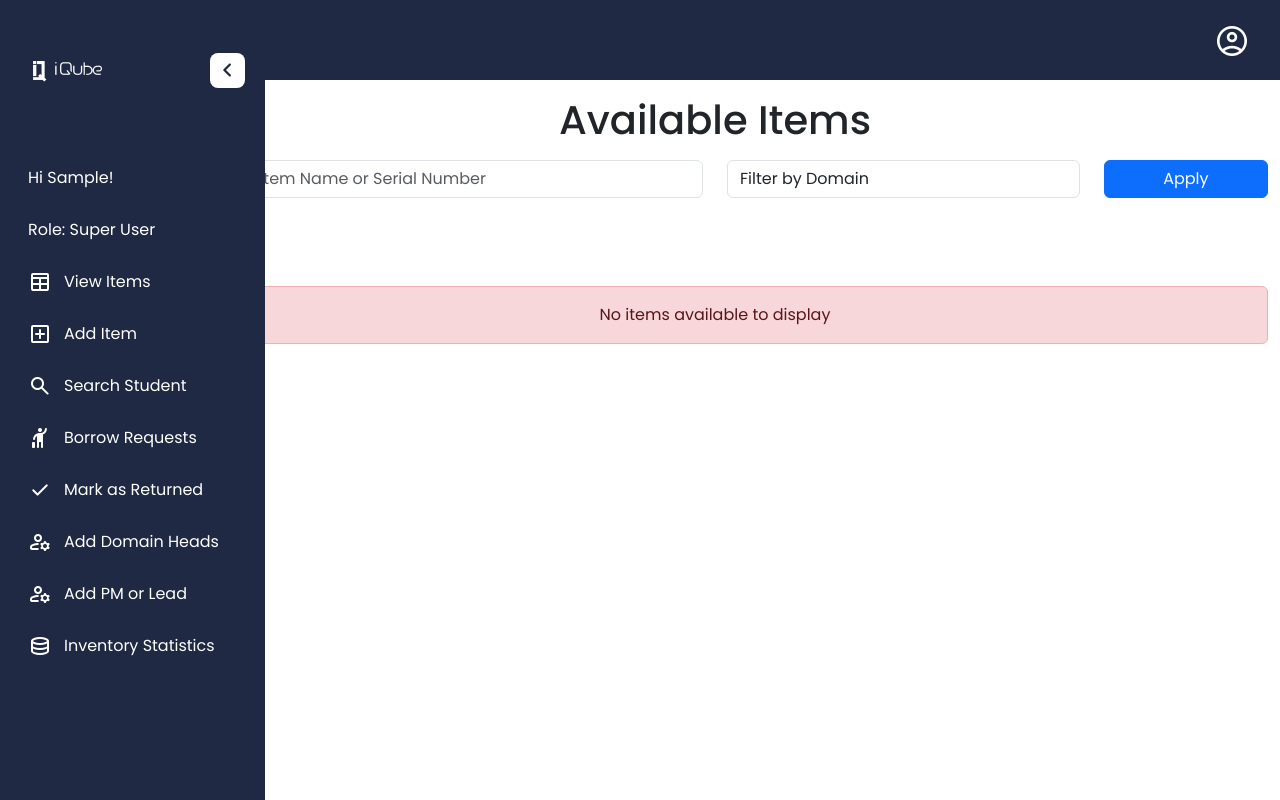
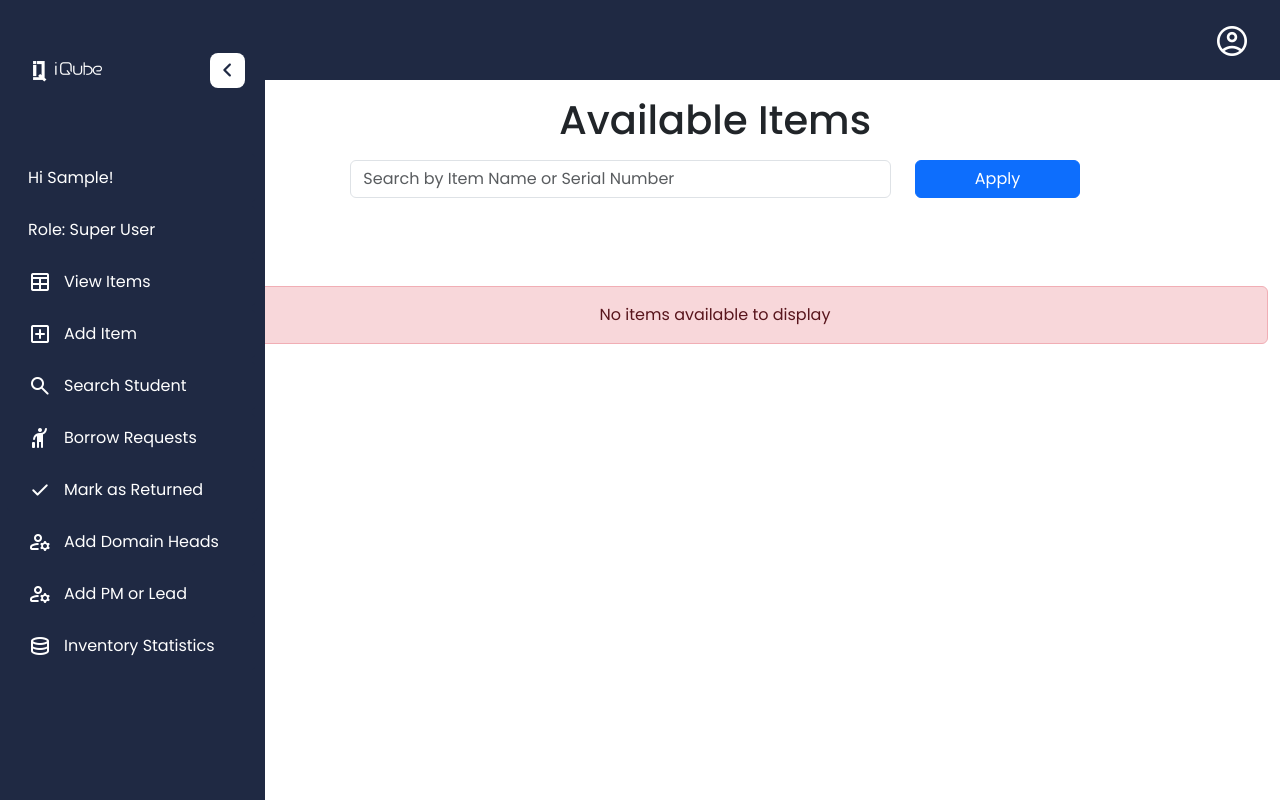
Before and after one commit to SivaprasathC/IMS, a Django app: page /viewitems in a window 1280 px wide. Run offline with Django 5.2, Linux system fonts and the light colour scheme; a user stored in the database is signed in; tables that the repository leaves empty hold one stand-in row (values such as "Sample post").

Commit message:
removed filter for domain heads as as oly their items will be shown in viewitems

```diff
--- a/templates/base.html
+++ b/templates/base.html
@@ -9,6 +9,7 @@
     <link rel="stylesheet" href="https://fonts.googleapis.com/css2?family=Material+Symbols+Rounded:opsz,wght,FILL,GRAD@24,400,0,0" />
     <link href="https://cdn.jsdelivr.net/npm/bootstrap@5.3.6/dist/css/bootstrap.min.css" rel="stylesheet" integrity="sha384-4Q6Gf2aSP4eDXB8Miphtr37CMZZQ5oXLH2yaXMJ2w8e2ZtHTl7GptT4jmndRuHDT" crossorigin="anonymous">
     <link href="https://cdnjs.cloudflare.com/ajax/libs/font-awesome/5.15.4/css/all.min.css" rel="stylesheet">
+    <link rel="shortcut icon" type="image/x-icon" href="{% static 'img/favicon.ico' %}">
   </head>
   <body>
     <div style="height: 80px;background-color:#1F2943;width:100%">
--- a/templates/viewitems.html
+++ b/templates/viewitems.html
@@ -17,10 +17,12 @@
 {% endif %}
 
 <div class="container mb-4">
-    <form method="GET" action="" class="row">
+    <form method="GET" action="" class="row justify-content-center">
         <div class="col-md-6 mb-3">
             <input type="text" name="search" class="form-control" placeholder="Search by Item Name or Serial Number" >
         </div>
+
+        {% if not user.domain%}
         <div class="col-md-4 mb-3">
             <select name="domain" class="form-control">
                 <option value="">Filter by Domain</option>
@@ -33,6 +35,7 @@
                 {% if request.GET.domain == "Domain 1" %}selected{% endif %} , this line is used to place the selected domain in dropdown after refresh. -->
             </select>
         </div>
+        {%endif%}
         <div class="col-md-2 mb-3">
             <button type="submit" class="btn btn-primary w-100">Apply</button>
         </div>
```
Also changed, not shown: static/img/favicon.ico (added).
